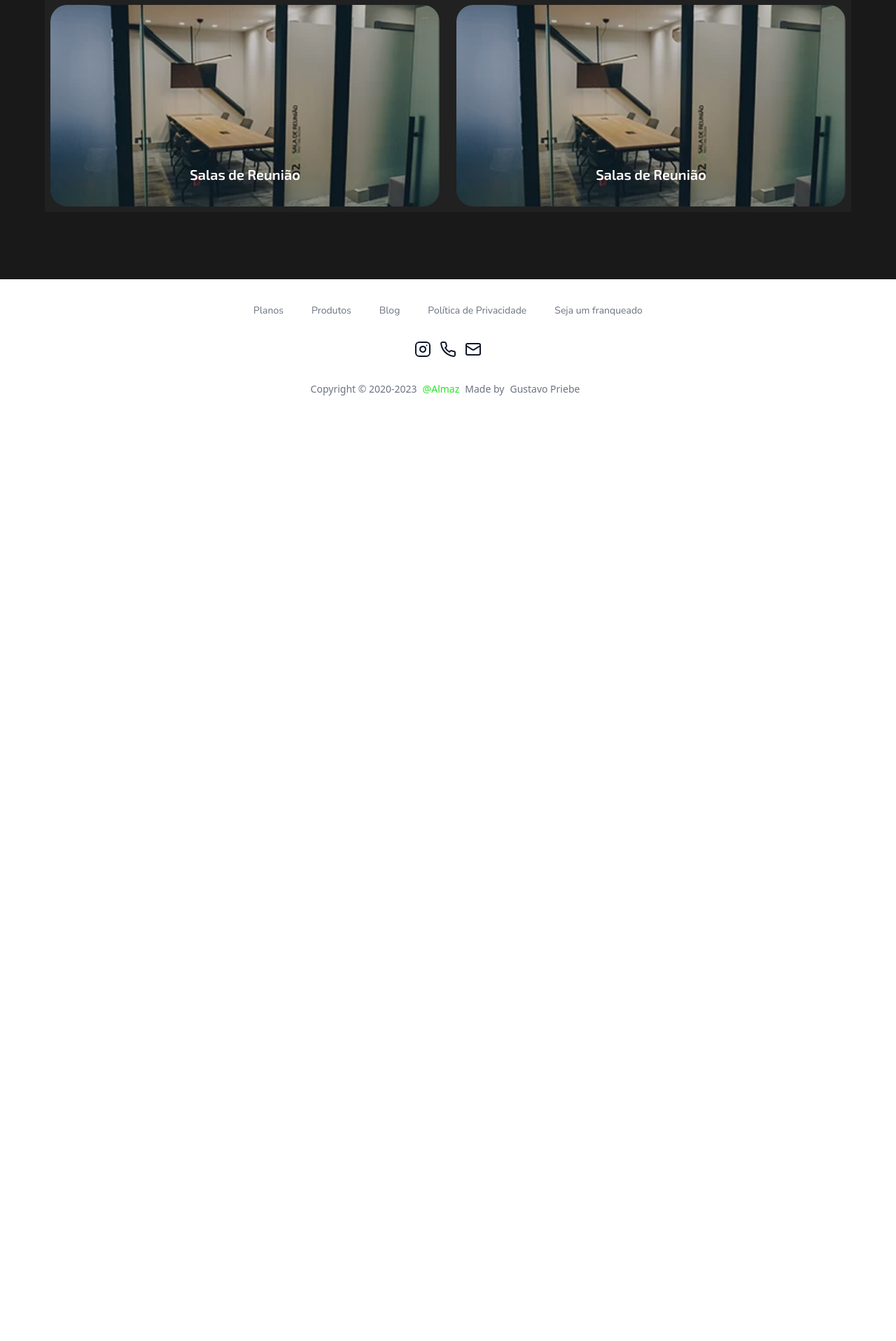
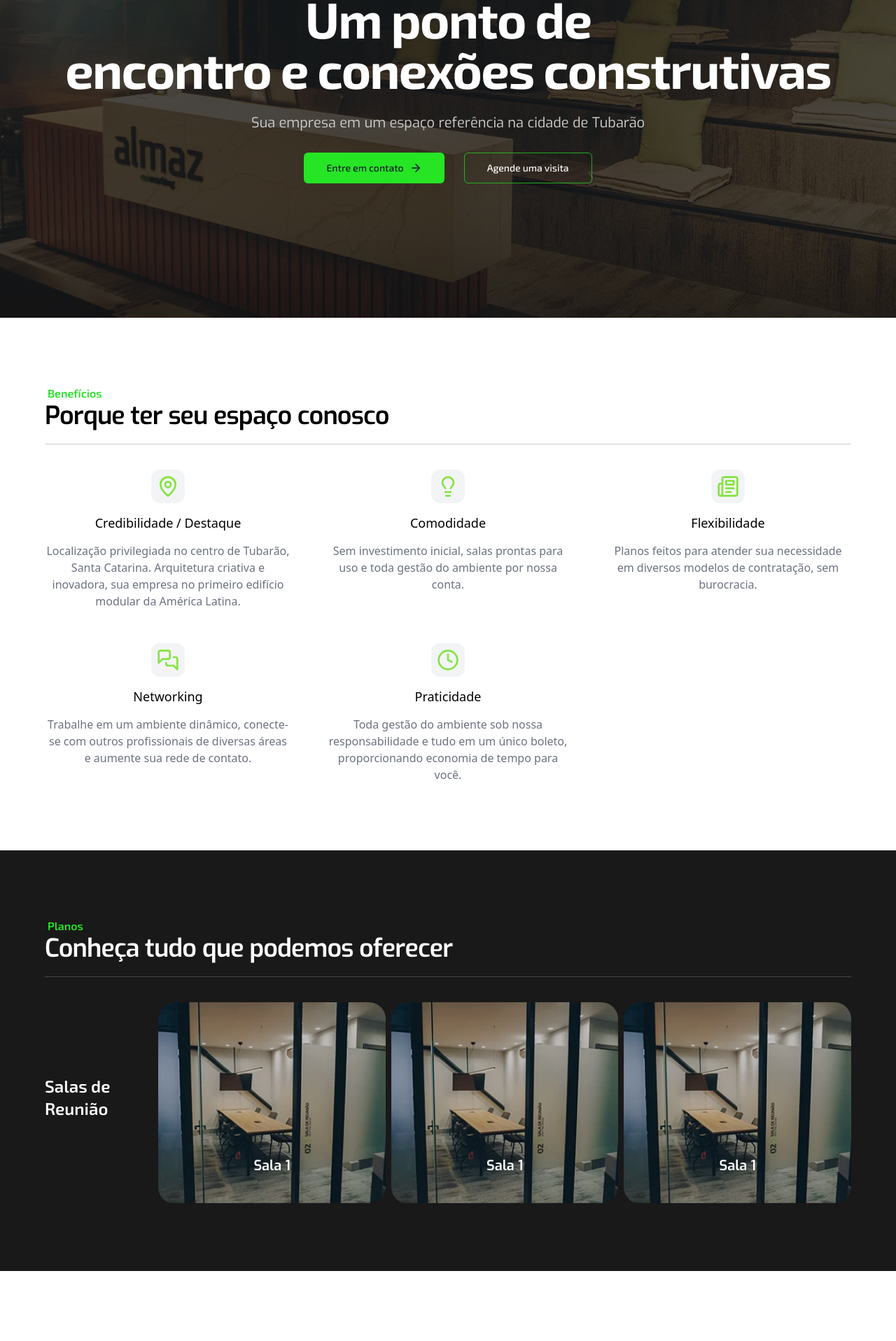
Before and after one commit to gustavospriebe/coworking-website, a Next.js app: page / in a window 1280 px wide. Shown: the part 298-2214 px from the top of the page at 70% size. Before the commit the page ends 897 px from the top, so only its background shows below. Built offline with nearby package versions, Linux system fonts and the light colour scheme.

Commit message:
structure size adjustment

```diff
--- a/components/NavBar/NavMenu.tsx
+++ b/components/NavBar/NavMenu.tsx
@@ -56,7 +56,7 @@ export function NavigationMenuComponent({
                                               <NavigationMenuLink
                                                   className={cn(
                                                       navigationBarTriggerStyle(),
-                                                      "font-exo"
+                                                      "font-exo, hover:text-whiter"
                                                   )}
                                               >
                                                   {item.title}
--- a/components/Structure/Structure.tsx
+++ b/components/Structure/Structure.tsx
@@ -11,38 +11,110 @@ export function Structure() {
                     sectionHeader="Conheça tudo que podemos oferecer"
                     colorSeparator="bg-whiter/20"
                 />
-                <div className="flex w-full gap-6 rounded-sm bg-[#212121] p-2">
-                    <div className="card-details group relative flex h-72 w-full cursor-pointer items-end justify-center overflow-hidden rounded-3xl transition-all duration-700 hover:items-center ">
+                <div className="items-center space-y-8 lg:flex lg:space-y-4">
+                    <p className="font-exotwo text-2xl font-semibold text-whiter">
+                        {/* Categoria */}
+                        Salas de Reunião
+                    </p>
+                    <div className="flex w-full gap-2">
+                        <div className="card-details group relative flex h-72 w-full cursor-pointer items-end justify-center overflow-hidden rounded-3xl transition-all duration-700 hover:items-center">
                             <Image
+                                // Foto da estrutura
                                 src={structure}
                                 alt=""
-                            className="z-10 h-full w-full object-cover opacity-75 group-hover:blur-sm"
+                                className="z-10 h-full w-full object-cover opacity-75 group-hover:blur-sm group-hover:brightness-50"
                             />
-                        <div className="absolute z-20 flex flex-wrap items-center justify-center gap-2 p-8 text-whiter">
-                            <p className="font-exotwo text-xl font-semibold">
-                                Salas de Reunião
+                            <div className="absolute z-20 flex w-full items-center justify-center gap-4 p-10 text-whiter group-hover:justify-between lg:group-hover:justify-around">
+                                <p className="font-exo text-xl font-semibold group-hover:text-2xl">
+                                    {/* Nome da estrutura */}
+                                    Sala 1
                                 </p>
-                            <p className="hidden font-nunitosans text-lg group-hover:block">
-                                ughalkdfjhgfshg dflkg lfdjshkjldfhsgkjlhsdfkl
-                                gkdjfsjjkgdfsj
+                                {/* Map das caracteristicas */}
+                                <div className="hidden space-y-2 font-nunitosans text-base group-hover:block">
+                                    <p className="card-description">
+                                        • Até 8 pessoas;
+                                    </p>
+                                    <p className="card-description">• TV;</p>
+                                    <p className="card-description">
+                                        • Ambiente climatizado;
+                                    </p>
+                                    <p className="card-description">
+                                        • Internet de alta velocidade;
+                                    </p>
+                                    <p className="card-description">
+                                        • Café e água disponíveis;
+                                    </p>
+                                    <p className="card-description">
+                                        • Design moderno.
                                     </p>
                                 </div>
                             </div>
-
-                    <div className="card-details flex h-72 w-full cursor-pointer items-end justify-center overflow-hidden rounded-3xl transition-all duration-700 hover:items-center hover:justify-end">
+                        </div>
+                        <div className="card-details group relative flex h-72 w-full cursor-pointer items-end justify-center overflow-hidden rounded-3xl transition-all duration-700 hover:items-center">
                             <Image
+                                // Foto da estrutura
                                 src={structure}
                                 alt=""
-                            className="z-10 h-full w-full object-cover opacity-75 hover:blur-sm"
+                                className="z-10 h-full w-full object-cover opacity-75 group-hover:blur-sm group-hover:brightness-50"
                             />
-                        <div className="group absolute z-20 flex max-w-max items-center justify-center gap-2 p-8 text-whiter">
-                            <p className="hidden font-nunitosans text-lg group-hover:block">
-                                ughalkdfjhgfshg dflkg lfdjshkjldfhsgkjlhsdfkl
-                                gkdjfsjjkgdfsj
+                            <div className="absolute z-20 flex w-full items-center justify-center gap-4 p-10 text-whiter group-hover:justify-between lg:group-hover:justify-around">
+                                <p className="font-exo text-xl font-semibold group-hover:text-2xl">
+                                    {/* Nome da estrutura */}
+                                    Sala 1
                                 </p>
-                            <p className="font-exotwo text-xl font-semibold">
-                                Salas de Reunião
+                                {/* Map das caracteristicas */}
+                                <div className="hidden space-y-2 font-nunitosans text-base group-hover:block">
+                                    <p className="card-description">
+                                        • Até 8 pessoas;
                                     </p>
+                                    <p className="card-description">• TV;</p>
+                                    <p className="card-description">
+                                        • Ambiente climatizado;
+                                    </p>
+                                    <p className="card-description">
+                                        • Internet de alta velocidade;
+                                    </p>
+                                    <p className="card-description">
+                                        • Café e água disponíveis;
+                                    </p>
+                                    <p className="card-description">
+                                        • Design moderno.
+                                    </p>
+                                </div>
+                            </div>
+                        </div>
+                        <div className="card-details group relative flex h-72 w-full cursor-pointer items-end justify-center overflow-hidden rounded-3xl transition-all duration-700 hover:items-center">
+                            <Image
+                                // Foto da estrutura
+                                src={structure}
+                                alt=""
+                                className="z-10 h-full w-full object-cover opacity-75 group-hover:blur-sm group-hover:brightness-50"
+                            />
+                            <div className="absolute z-20 flex w-full items-center justify-center gap-4 p-10 text-whiter group-hover:justify-between lg:group-hover:justify-around">
+                                <p className="font-exo text-xl font-semibold group-hover:text-2xl">
+                                    {/* Nome da estrutura */}
+                                    Sala 1
+                                </p>
+                                {/* Map das caracteristicas */}
+                                <div className="hidden space-y-2 font-nunitosans text-base group-hover:block">
+                                    <p className="card-description">
+                                        • Até 8 pessoas;
+                                    </p>
+                                    <p className="card-description">• TV;</p>
+                                    <p className="card-description">
+                                        • Ambiente climatizado;
+                                    </p>
+                                    <p className="card-description">
+                                        • Internet de alta velocidade;
+                                    </p>
+                                    <p className="card-description">
+                                        • Café e água disponíveis;
+                                    </p>
+                                    <p className="card-description">
+                                        • Design moderno.
+                                    </p>
+                                </div>
+                            </div>
                         </div>
                     </div>
                 </div>
--- a/src/app/(home)/page.tsx
+++ b/src/app/(home)/page.tsx
@@ -11,15 +11,15 @@ import { Structure } from "@/components/Structure/Structure";
 export default function Home() {
     return (
         <>
-            {/* <Hero /> */}
-            {/* <Benefits /> */}
+            <Hero />
+            <Benefits />
             <Structure />
-            {/* <Partners /> */}
-            {/* <CarouselComponent /> */}
-            {/* <FAQ /> */}
-            {/* <Blog /> */}
-            {/* <Contact /> */}
-            {/* <Map /> */}
+            <Partners />
+            <CarouselComponent />
+            <Blog />
+            <FAQ />
+            <Contact />
+            <Map />
         </>
     );
 }
```
Lines whose indentation alone changed are shown as unchanged.
